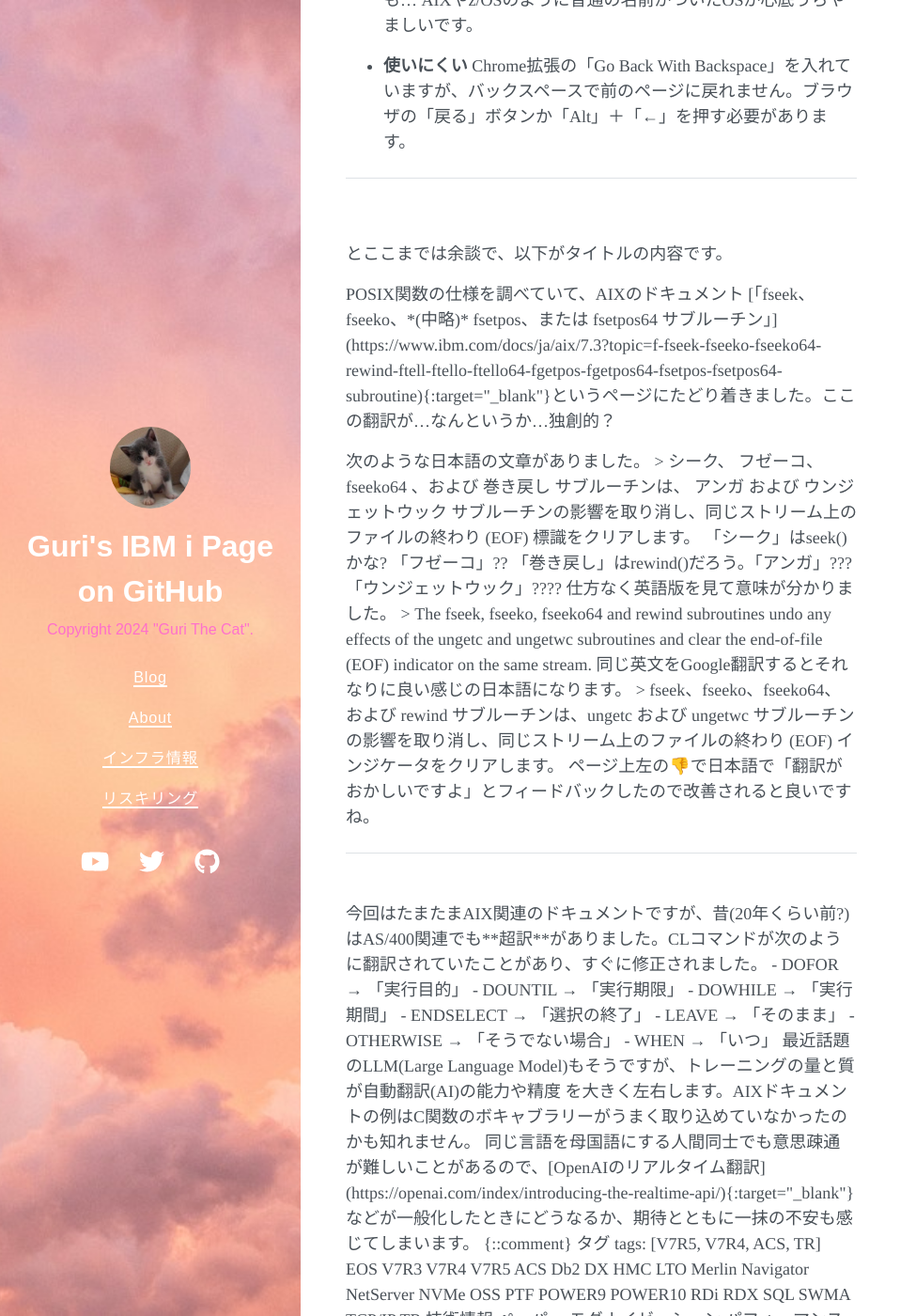
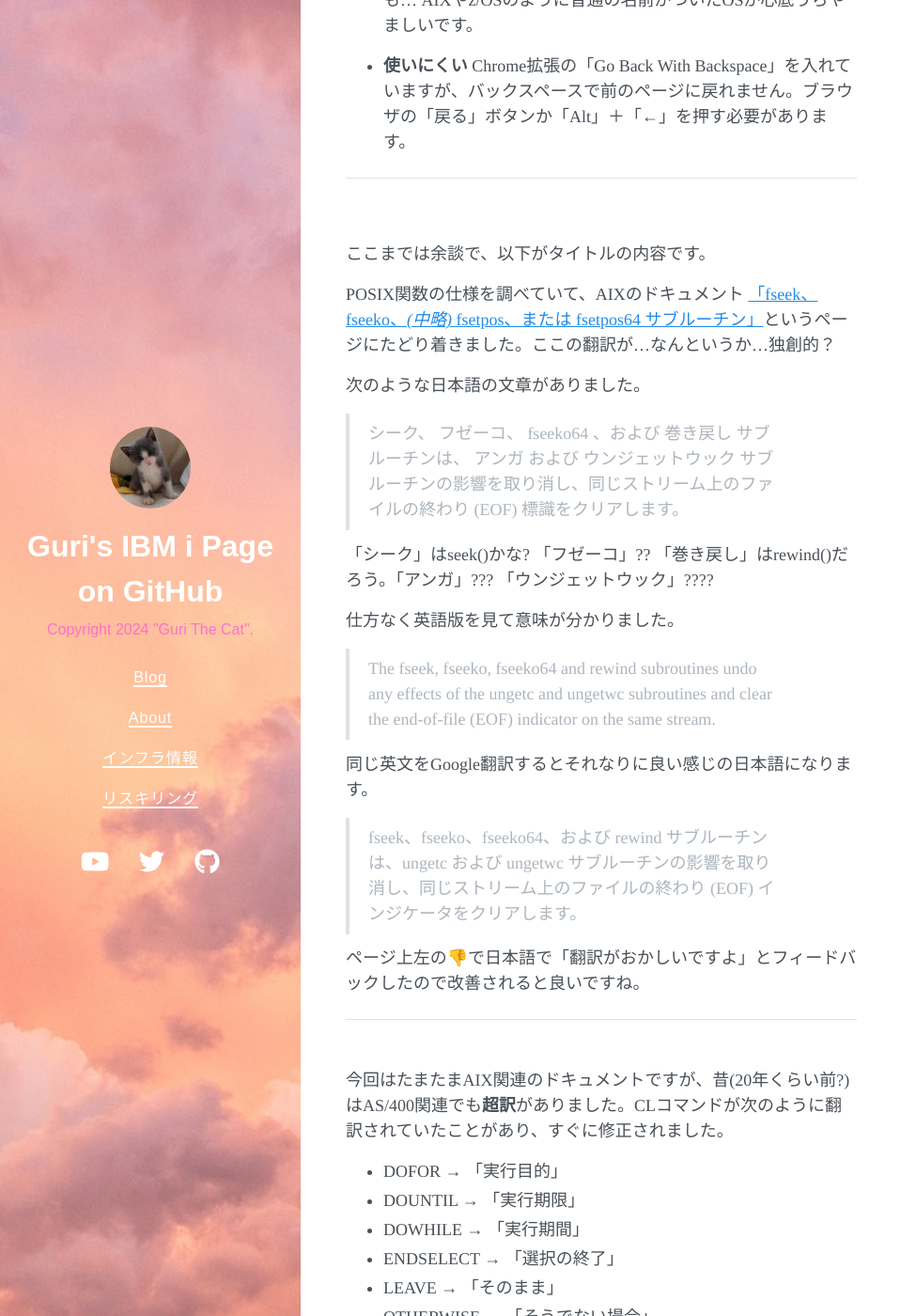
Before and after one commit to GuriCat/GuriPages, a Jekyll site: the page built from _posts/2024-12-18-IBMドキュメントサイトの翻訳.markdown, in a window 1280 px wide and 1400 px high, scrolled down 597 px. Shown: the whole window at 94% size, without its empty margins (0-975 px from the left). Built offline with Jekyll 4.4.1, drawn with Linux system fonts in a browser that asks for light colours; nearby versions of some CDN libraries; a script that is not in the unit is left out; some of the changed text lies outside the part shown.

Commit message:
Update 2024-12-18-IBMドキュメントサイトの翻訳.markdown

```diff
--- a/_posts/2024-12-18-IBMドキュメントサイトの翻訳.markdown
+++ b/_posts/2024-12-18-IBMドキュメントサイトの翻訳.markdown
@@ -21,12 +21,10 @@
 <hr>
 <br>
 
-とここまでは余談で、以下がタイトルの内容です。
-<P>
+ここまでは余談で、以下がタイトルの内容です。
 
 POSIX関数の仕様を調べていて、AIXのドキュメント [「fseek、fseeko、*(中略)* fsetpos、または fsetpos64 サブルーチン」](https://www.ibm.com/docs/ja/aix/7.3?topic=f-fseek-fseeko-fseeko64-rewind-ftell-ftello-ftello64-fgetpos-fgetpos64-fsetpos-fsetpos64-subroutine){:target="_blank"}というページにたどり着きました。ここの翻訳が…なんというか…独創的？
 
-<P>
 次のような日本語の文章がありました。
 
 > シーク、 フゼーコ、 fseeko64 、および 巻き戻し サブルーチンは、 アンガ および ウンジェットウック サブルーチンの影響を取り消し、同じストリーム上のファイルの終わり (EOF) 標識をクリアします。
```
